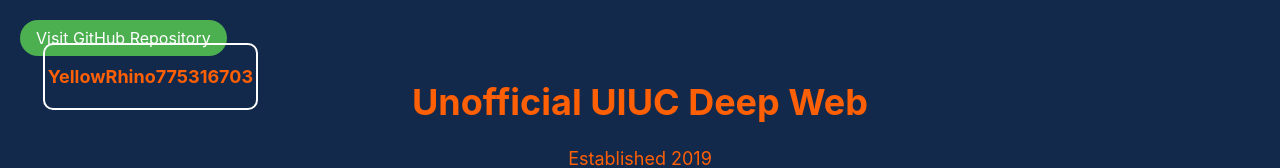
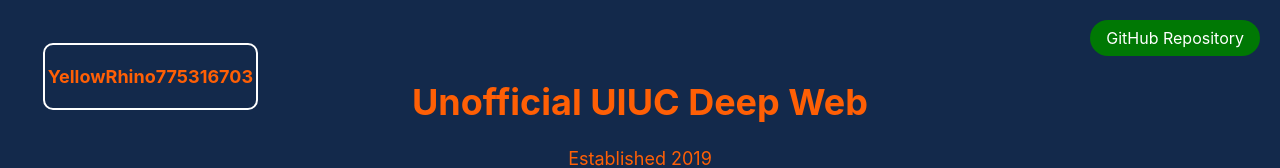
Before and after one commit to notasquid1938/UIUC-Deep-Web-Unofficial, a Next.js app: page / in a window 1280 px wide. Shown: the top 168 px of the page. Built offline with nearby package versions, Linux system fonts and the light colour scheme; no server answers; the database is empty.

Commit message:
Added timpestamps to forums and rounded some boxed

```diff
--- a/components/Forum.js
+++ b/components/Forum.js
@@ -85,12 +85,13 @@
 
   const handlePostSubmit = (e) => {
     e.preventDefault();
+    const currentTime = new Date().toISOString(); // Get the current timestamp
     fetch('/api/posts', {
       method: 'POST',
       headers: {
         'Content-Type': 'application/json',
       },
-      body: JSON.stringify({ title, content, username}),
+      body: JSON.stringify({ title, content, username, timestamp: currentTime }), // Include the timestamp
     })
       .then((response) => response.json())
       .then((data) => {
@@ -98,18 +99,25 @@
         setShowPostForm(false);
         setTitle('');
         setContent('');
-        setUsername('')
+        setUsername('');
       })
       .catch((error) => console.error('Error posting:', error));
   };
 
   const handleReplySubmit = (postId) => {
+    const currentTime = new Date().toISOString(); // Get the current timestamp
     fetch('/api/posts', {
       method: 'OPTIONS',
       headers: {
         'Content-Type': 'application/json',
       },
-      body: JSON.stringify({ type: "reply", username, postId, text: replyText }),
+      body: JSON.stringify({
+        type: "reply",
+        username,
+        postId,
+        text: replyText,
+        timestamp: currentTime, // Include the timestamp
+      }),
     })
       .then((response) => response.json())
       .then((updatedPost) => {
@@ -168,6 +176,7 @@
               </div>
               <h3 className={styles.PostTitle}>{post.title}</h3>
               <p className={styles.PostContent}>{post.content}</p>
+              <p className={styles.PostTimestamp}>Posted at: {new Date(post.timestamp).toLocaleString()}</p> {/* Display the timestamp */}
               <div className={styles.forumBottom}>
                 <button className={styles.Upvote} onClick={() => handleVote(post._id, 'upvote')}>
                   Upvote
@@ -199,6 +208,7 @@
                 <div className={styles.Reply} key={reply._id}>
                   <p className={styles.PostUsername}>{reply.username}</p>
                   <p className={styles.PostContent}>{reply.text}</p>
+                  <p className={styles.PostTimestamp}>Replied at: {new Date(reply.timestamp).toLocaleString()}</p> {/* Display the timestamp */}
                 </div>
               ))}
             </div>
--- a/components/Github.js
+++ b/components/Github.js
@@ -6,7 +6,7 @@
     <div className={styles.container}>
         <Link legacyBehavior href="https://github.com/notasquid1938/UIUC-Deep-Web-Unofficial">
         <a target="_blank" rel="noopener noreferrer" className={styles.githubButton}>
-            Visit GitHub Repository
+            <p1>GitHub Repository</p1>
         </a>
         </Link>
     </div>
--- a/pages/api/posts.js
+++ b/pages/api/posts.js
@@ -7,13 +7,14 @@
     const collection = db.collection('Posts');
 
     if (req.method === 'POST') {
-      const { title, content, username } = req.body;
+      const { title, content, username, timestamp } = req.body; // Include the timestamp
       const result = await collection.insertOne({
         username,
         title,
         content,
         upvotes: 0,
         downvotes: 0,
+        timestamp, // Include the timestamp
       });
       res.status(201).json(result.ops[0]);
     } else if (req.method === 'GET') {
@@ -36,12 +37,13 @@
       );
       res.status(200).json(updatedPost.value);
     } else if (req.method === 'OPTIONS') {
-        const { type, username, postId, text } = req.body;
+      const { type, username, postId, text, timestamp } = req.body; // Include the timestamp
       const result = await collection.insertOne({
         type,
         username,
         postId,
         text,
+        timestamp, // Include the timestamp
       });
       res.status(201).json(result.ops[0]);
     } else {
--- a/styles/Forum.module.css
+++ b/styles/Forum.module.css
@@ -12,6 +12,7 @@
     color: #ff5f05;
     padding-bottom: 10px;
     margin: 5px;
+    border-radius: 10px;
   }
 
   .PostContent {
@@ -75,7 +76,6 @@
 }
 
 .RepliesContainer {
-  border: 1px solid #7f7f7f;
   color: #ff5f05;
   margin-left: 40px;
 }
@@ -110,3 +110,9 @@
   align-self: center;
   background-color: #333333;
 }
+
+.Reply {
+  border: 1px solid #ccc;
+  border-radius: 10px;
+  margin-bottom: 10px;
+}
--- a/styles/Github.module.css
+++ b/styles/Github.module.css
@@ -1,10 +1,10 @@
 .githubButton {
     display: flex;
-    padding: 8px 16px; /* Adjust padding to make it smaller or larger */
-    background-color: #4CAF50; /* Green color */
-    color: #fff; /* White text color */
+    padding: 8px 16px;
+    background-color: #007804;
+    color: #ffffff;
     border: none;
-    border-radius: 20px; /* Adjust the border-radius to control the roundness */
+    border-radius: 20px;
     text-decoration: none;
     cursor: pointer;
     max-width: fit-content;
@@ -12,9 +12,10 @@
   }
 
   .githubButton:hover {
-    background-color: #45a049; /* Darker green color on hover */
+    background-color: #255828;
   }
 
   .container {
     text-align: -moz-right;
+    text-align: -webkit-right;
   }
```
Lines whose indentation alone changed are shown as unchanged.
